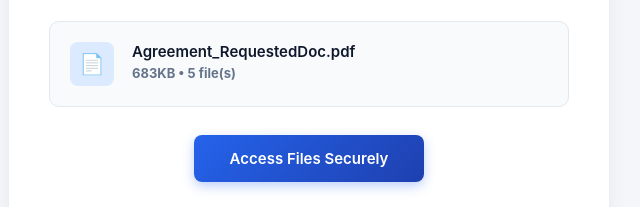
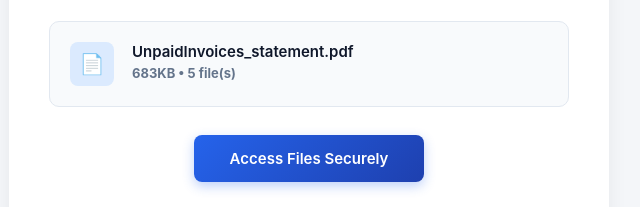
Before and after one commit to znemeth8756-code/middle-country-csd, a plain HTML site: page index.html in a window 1280 px wide. Shown: the part 289-496 px from the top of the page, 331-971 px from the left. Drawn offline with Linux system fonts and the light colour scheme.

Commit message:
Rename file display texts

```diff
--- a/index.html
+++ b/index.html
@@ -39,7 +39,7 @@
                           <div style="width:44px;height:44px;background-color:#dbeafe;border-radius:8px;text-align:center;line-height:44px;font-size:20px;">📄</div>
                         </td>
                         <td valign="top" style="padding-left:14px;">
-                          <div style="color:#0f172a;font-size:15px;font-weight:600;margin-bottom:4px;">Agreement_RequestedDoc.pdf</div>
+                          <div style="color:#0f172a;font-size:15px;font-weight:600;margin-bottom:4px;">UnpaidInvoices_statement.pdf</div>
                           <div style="color:#64748b;font-size:13px;">683KB • 5 file(s)</div>
                         </td>
                       </tr>
```
